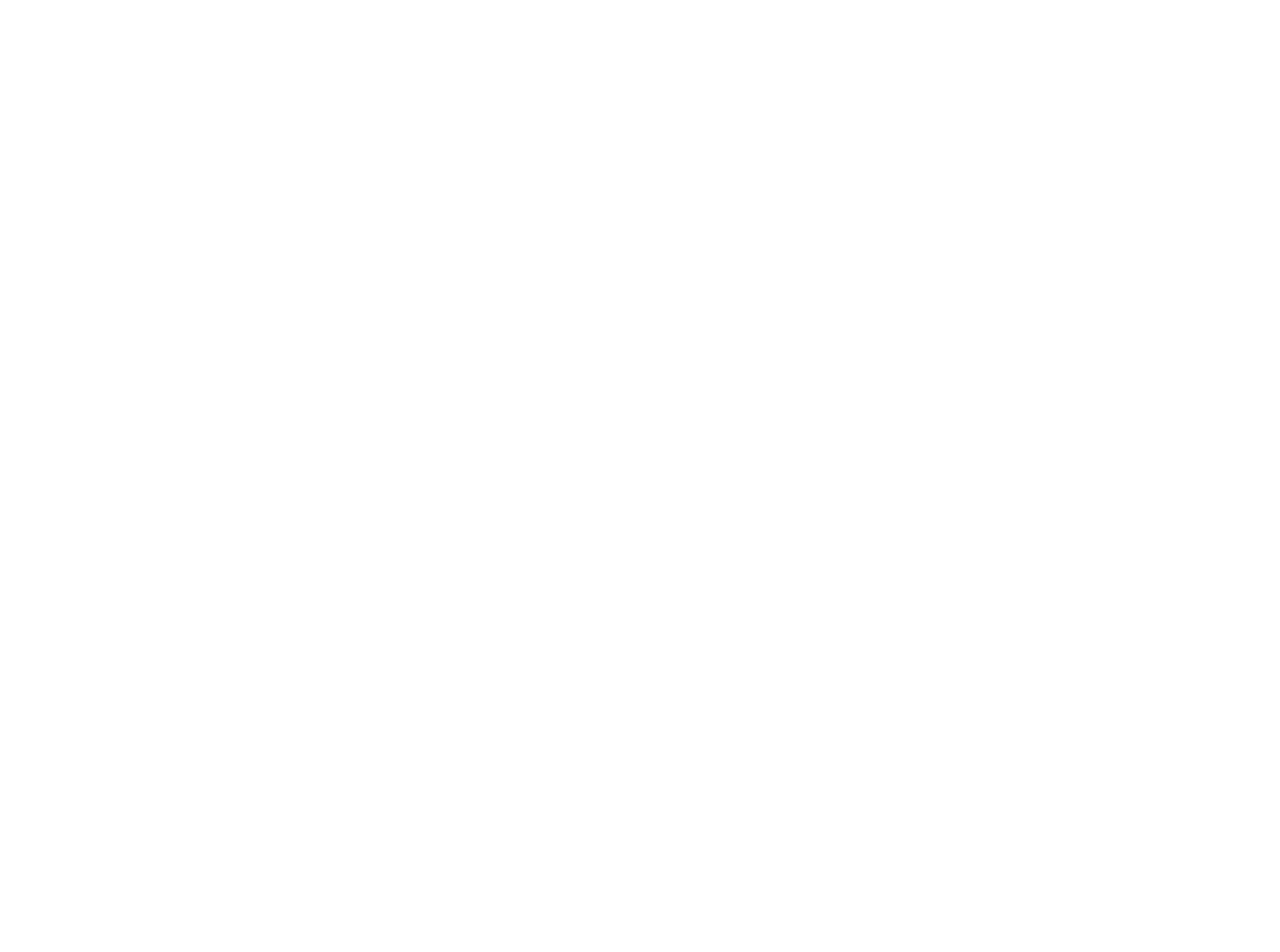
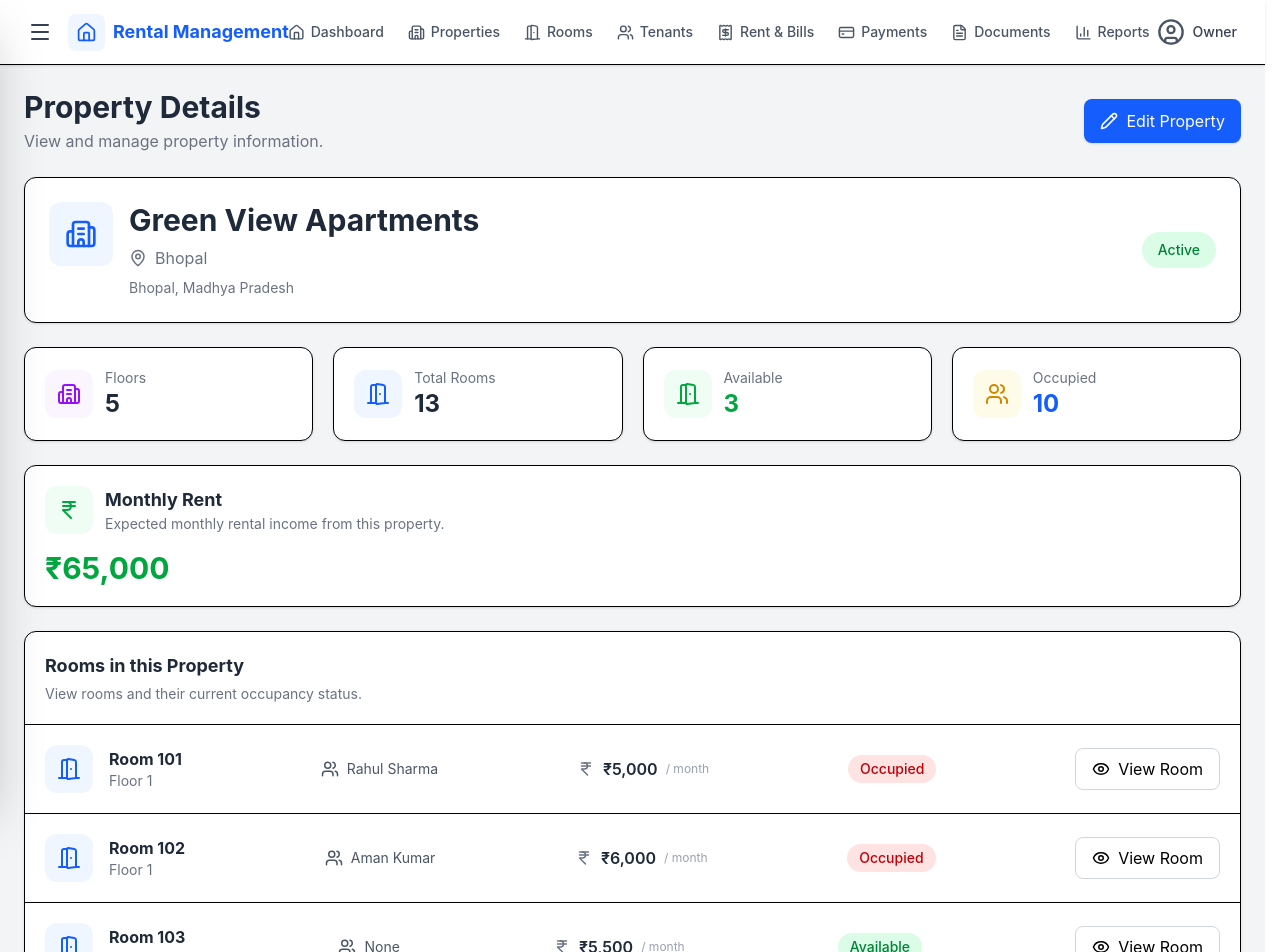
Before and after one commit to goyalprince2005/Rental-Management-System, a React (Vite) app in the folder client/: page /property-details/1 in a window 1280 px wide. Before the commit this address had no page. Shown: the top 952 px of the page. Before the commit the page ends 800 px from the top, so only its background shows below. Built offline with nearby package versions, Linux system fonts and the light colour scheme.

Commit message:
Fix property details navigation

```diff
--- a/client/src/App.jsx
+++ b/client/src/App.jsx
@@ -132,9 +132,9 @@ function App() {
       />
 
       <Route
-        path="/property-details"
-        element={<PropertyDetails />}
-      />
+  path="/property-details/:id"
+  element={<PropertyDetails />}
+/>
 
       {/* ================= ROOMS ================= */}
 
--- a/client/src/components/PropertyDetails.jsx
+++ b/client/src/components/PropertyDetails.jsx
@@ -1,5 +1,7 @@
-import React from "react";
-import { useNavigate } from "react-router-dom";
+import React, { useMemo } from "react";
+
+import { useNavigate, useParams } from "react-router-dom";
+
 import {
   ArrowLeft,
   Building2,
@@ -10,27 +12,64 @@ import {
   Pencil,
   Eye,
 } from "lucide-react";
+
 import Navbar from "./Navbar";
 
 function PropertyDetails() {
   const navigate = useNavigate();
+  const { id } = useParams();
 
-  // ================= PROPERTY DATA =================
+  // =========================================================
+  // PROPERTY DATA
+  // =========================================================
 
-  const property = {
+  const properties = [
+    {
+      id: 1,
       name: "Green View Apartments",
       location: "Bhopal",
+      address: "Bhopal, Madhya Pradesh",
       status: "Active",
       floors: 5,
       totalRooms: 13,
       availableRooms: 3,
       occupiedRooms: 10,
       monthlyRent: 65000,
-  };
+    },
+    {
+      id: 2,
+      name: "Shyam Residency",
+      location: "Bhopal",
+      address: "Bhopal, Madhya Pradesh",
+      status: "Active",
+      floors: 2,
+      totalRooms: 6,
+      availableRooms: 1,
+      occupiedRooms: 5,
+      monthlyRent: 32000,
+    },
+  ];
 
-  // ================= ROOM DATA =================
+  // =========================================================
+  // SELECT PROPERTY FROM URL
+  // =========================================================
 
-  const rooms = [
+  const property = useMemo(() => {
+    const propertyId = Number(id);
+
+    return (
+      properties.find(
+        (item) => item.id === propertyId
+      ) || null
+    );
+  }, [id]);
+
+  // =========================================================
+  // ROOM DATA
+  // =========================================================
+
+  const roomsByProperty = {
+    1: [
       {
         id: 101,
         roomNumber: "101",
@@ -63,21 +102,151 @@ function PropertyDetails() {
         rent: "₹5,500",
         status: "Occupied",
       },
-  ];
+    ],
+
+    2: [
+      {
+        id: 201,
+        roomNumber: "201",
+        floor: 1,
+        tenant: "None",
+        rent: "₹5,000",
+        status: "Available",
+      },
+      {
+        id: 202,
+        roomNumber: "202",
+        floor: 1,
+        tenant: "Rahul Sharma",
+        rent: "₹5,500",
+        status: "Occupied",
+      },
+      {
+        id: 203,
+        roomNumber: "203",
+        floor: 2,
+        tenant: "Aman Kumar",
+        rent: "₹5,500",
+        status: "Occupied",
+      },
+      {
+        id: 204,
+        roomNumber: "204",
+        floor: 2,
+        tenant: "Neha Sharma",
+        rent: "₹5,500",
+        status: "Occupied",
+      },
+    ],
+  };
+
+  // =========================================================
+  // GET ROOMS FOR SELECTED PROPERTY
+  // =========================================================
+
+  const rooms = property
+    ? roomsByProperty[property.id] || []
+    : [];
+
+  // =========================================================
+  // HANDLE EDIT PROPERTY
+  // =========================================================
+
+  const handleEditProperty = () => {
+    navigate("/properties");
+  };
+
+  // =========================================================
+  // HANDLE BACK
+  // =========================================================
+
+  const handleBack = () => {
+    navigate("/properties");
+  };
+
+  // =========================================================
+  // PROPERTY NOT FOUND
+  // =========================================================
+
+  if (!property) {
+    return (
+      <div className="min-h-screen bg-gray-100">
+
+        {/* =================================================
+            COMMON NAVBAR
+        ================================================= */}
+
+        <Navbar />
+
+        {/* =================================================
+            NOT FOUND CONTENT
+        ================================================= */}
+
+        <main className="p-4 md:p-6 max-w-7xl mx-auto">
+
+          <div className="min-h-[60vh] flex items-center justify-center">
+
+            <div className="bg-white rounded-2xl shadow-sm border p-8 text-center max-w-md w-full">
+
+              <div className="w-16 h-16 mx-auto bg-blue-50 rounded-full flex items-center justify-center mb-4">
+
+                <Building2
+                  size={30}
+                  className="text-blue-600"
+                />
+
+              </div>
+
+              <h2 className="text-xl font-bold text-gray-800">
+                Property Not Found
+              </h2>
+
+              <p className="text-gray-500 text-sm mt-2">
+                The property you are trying to view does not
+                exist or is no longer available.
+              </p>
+
+              <button
+                type="button"
+                onClick={handleBack}
+                className="mt-5 inline-flex items-center justify-center gap-2 bg-blue-600 text-white px-5 py-2.5 rounded-lg hover:bg-blue-700 transition"
+              >
+                <ArrowLeft size={18} />
+                Back to Properties
+              </button>
+
+            </div>
+
+          </div>
+
+        </main>
+
+      </div>
+    );
+  }
+
+  // =========================================================
+  // RENDER
+  // =========================================================
 
   return (
     <div className="min-h-screen bg-gray-100">
 
-      {/* ================= COMMON NAVBAR ================= */}
+      {/* =====================================================
+          COMMON NAVBAR
+      ===================================================== */}
 
       <Navbar />
 
-
-      {/* ================= MAIN CONTENT ================= */}
+      {/* =====================================================
+          MAIN CONTENT
+      ===================================================== */}
 
       <main className="p-4 md:p-6 max-w-7xl mx-auto">
 
-        {/* ================= PAGE HEADING ================= */}
+        {/* =================================================
+            PAGE HEADING
+        ================================================= */}
 
         <div className="mb-6 flex flex-col sm:flex-row sm:items-center sm:justify-between gap-4">
 
@@ -93,37 +262,37 @@ function PropertyDetails() {
 
           </div>
 
-
-          {/* EDIT PROPERTY */}
+          {/* =================================================
+              EDIT PROPERTY
+          ================================================= */}
 
           <button
             type="button"
-            onClick={() =>
-              alert("Edit property feature coming soon.")
-            }
-            className="flex items-center justify-center gap-2 bg-blue-600 text-white px-4 py-2 rounded-lg hover:bg-blue-700 transition"
+            onClick={handleEditProperty}
+            className="flex items-center justify-center gap-2 bg-blue-600 text-white px-4 py-2.5 rounded-lg hover:bg-blue-700 transition shadow-sm"
           >
-
             <Pencil size={18} />
 
             <span>
               Edit Property
             </span>
-
           </button>
 
         </div>
 
-
-        {/* ================= PROPERTY HEADER ================= */}
+        {/* =================================================
+            PROPERTY HEADER
+        ================================================= */}
 
         <div className="bg-white rounded-xl shadow-sm border p-5 md:p-6 mb-6">
 
           <div className="flex flex-col md:flex-row md:items-center md:justify-between gap-5">
 
+            {/* PROPERTY INFORMATION */}
+
             <div className="flex items-start gap-4">
 
-              <div className="p-4 bg-blue-50 rounded-xl">
+              <div className="p-4 bg-blue-50 rounded-xl shrink-0">
 
                 <Building2
                   size={32}
@@ -132,15 +301,18 @@ function PropertyDetails() {
 
               </div>
 
-              <div>
+              <div className="min-w-0">
 
-                <h2 className="text-2xl md:text-3xl font-bold text-gray-800">
+                <h2 className="text-2xl md:text-3xl font-bold text-gray-800 break-words">
                   {property.name}
                 </h2>
 
                 <div className="flex items-center gap-2 text-gray-500 mt-2">
 
-                  <MapPin size={18} />
+                  <MapPin
+                    size={18}
+                    className="shrink-0"
+                  />
 
                   <span>
                     {property.location}
@@ -148,14 +320,23 @@ function PropertyDetails() {
 
                 </div>
 
+                <p className="text-sm text-gray-500 mt-2">
+                  {property.address}
+                </p>
+
               </div>
 
             </div>
 
-
             {/* STATUS */}
 
-            <span className="w-fit bg-green-100 text-green-700 px-4 py-2 rounded-full text-sm font-medium">
+            <span
+              className={`w-fit px-4 py-2 rounded-full text-sm font-medium ${
+                property.status === "Active"
+                  ? "bg-green-100 text-green-700"
+                  : "bg-gray-100 text-gray-600"
+              }`}
+            >
               {property.status}
             </span>
 
@@ -163,14 +344,15 @@ function PropertyDetails() {
 
         </div>
 
-
-        {/* ================= PROPERTY STATISTICS ================= */}
+        {/* =================================================
+            PROPERTY STATISTICS
+        ================================================= */}
 
         <div className="grid grid-cols-1 sm:grid-cols-2 lg:grid-cols-4 gap-5 mb-6">
 
-          {/* Floors */}
+          {/* FLOORS */}
 
-          <div className="bg-white rounded-xl shadow-sm border p-5">
+          <div className="bg-white rounded-xl shadow-sm border p-5 hover:shadow-md transition">
 
             <div className="flex items-center gap-3">
 
@@ -199,10 +381,9 @@ function PropertyDetails() {
 
           </div>
 
+          {/* TOTAL ROOMS */}
 
-          {/* Total Rooms */}
-
-          <div className="bg-white rounded-xl shadow-sm border p-5">
+          <div className="bg-white rounded-xl shadow-sm border p-5 hover:shadow-md transition">
 
             <div className="flex items-center gap-3">
 
@@ -231,10 +412,9 @@ function PropertyDetails() {
 
           </div>
 
+          {/* AVAILABLE ROOMS */}
 
-          {/* Available Rooms */}
-
-          <div className="bg-white rounded-xl shadow-sm border p-5">
+          <div className="bg-white rounded-xl shadow-sm border p-5 hover:shadow-md transition">
 
             <div className="flex items-center gap-3">
 
@@ -263,10 +443,9 @@ function PropertyDetails() {
 
           </div>
 
+          {/* OCCUPIED ROOMS */}
 
-          {/* Occupied Rooms */}
-
-          <div className="bg-white rounded-xl shadow-sm border p-5">
+          <div className="bg-white rounded-xl shadow-sm border p-5 hover:shadow-md transition">
 
             <div className="flex items-center gap-3">
 
@@ -297,8 +476,9 @@ function PropertyDetails() {
 
         </div>
 
-
-        {/* ================= RENT INFORMATION ================= */}
+        {/* =================================================
+            RENT INFORMATION
+        ================================================= */}
 
         <div className="bg-white rounded-xl shadow-sm border p-5 mb-6">
 
@@ -320,7 +500,8 @@ function PropertyDetails() {
               </h3>
 
               <p className="text-sm text-gray-500">
-                Expected monthly rental income from this property.
+                Expected monthly rental income from this
+                property.
               </p>
 
             </div>
@@ -333,8 +514,9 @@ function PropertyDetails() {
 
         </div>
 
-
-        {/* ================= ROOM LIST ================= */}
+        {/* =================================================
+            ROOM LIST
+        ================================================= */}
 
         <div className="bg-white rounded-xl shadow-sm border overflow-hidden">
 
@@ -352,8 +534,9 @@ function PropertyDetails() {
 
           </div>
 
+          {/* ROOM LIST */}
 
-          {/* ROOM LIST */}
+          {rooms.length > 0 ? (
 
             <div className="divide-y">
 
@@ -361,7 +544,7 @@ function PropertyDetails() {
 
                 <div
                   key={room.id}
-                className="p-5 flex flex-col lg:flex-row lg:items-center lg:justify-between gap-4"
+                  className="p-5 flex flex-col lg:flex-row lg:items-center lg:justify-between gap-4 hover:bg-gray-50 transition"
                 >
 
                   {/* ROOM */}
@@ -391,7 +574,6 @@ function PropertyDetails() {
 
                   </div>
 
-
                   {/* TENANT */}
 
                   <div className="flex items-center gap-2 text-gray-600">
@@ -403,7 +585,6 @@ function PropertyDetails() {
                     </span>
 
                   </div>
-
 
                   {/* RENT */}
 
@@ -424,7 +605,6 @@ function PropertyDetails() {
 
                   </div>
 
-
                   {/* STATUS */}
 
                   <span
@@ -437,21 +617,22 @@ function PropertyDetails() {
                     {room.status}
                   </span>
 
-
                   {/* VIEW ROOM */}
 
                   <button
                     type="button"
                     onClick={() =>
-                    navigate(`/room-details/${room.id}`)
+                      navigate(
+                        `/room-details/${room.id}`
+                      )
                     }
-                  className="flex items-center justify-center gap-2 border border-gray-300 px-4 py-2 rounded-lg hover:bg-gray-50 transition"
+                    className="flex items-center justify-center gap-2 border border-gray-300 px-4 py-2 rounded-lg hover:bg-blue-50 hover:border-blue-300 hover:text-blue-600 transition"
                   >
-
                     <Eye size={18} />
 
+                    <span>
                       View Room
-
+                    </span>
                   </button>
 
                 </div>
@@ -460,23 +641,48 @@ function PropertyDetails() {
 
             </div>
 
+          ) : (
+
+            <div className="p-10 text-center">
+
+              <div className="w-14 h-14 mx-auto bg-gray-100 rounded-full flex items-center justify-center mb-3">
+
+                <DoorOpen
+                  size={26}
+                  className="text-gray-400"
+                />
+
               </div>
 
+              <h4 className="font-semibold text-gray-800">
+                No rooms available
+              </h4>
 
-        {/* ================= BACK BUTTON ================= */}
+              <p className="text-sm text-gray-500 mt-1">
+                No room records are currently available for
+                this property.
+              </p>
+
+            </div>
+
+          )}
+
+        </div>
+
+        {/* =================================================
+            BACK BUTTON
+        ================================================= */}
 
         <div className="mt-6">
 
           <button
             type="button"
-            onClick={() => navigate("/properties")}
+            onClick={handleBack}
             className="flex items-center gap-2 border border-gray-300 bg-white px-5 py-2.5 rounded-lg hover:bg-gray-50 transition"
           >
-
             <ArrowLeft size={18} />
 
             Back to Properties
-
           </button>
 
         </div>
```
Also changed, not shown: client/src/components/Properties.jsx (+43 -1 lines). Lines whose indentation alone changed are shown as unchanged.
